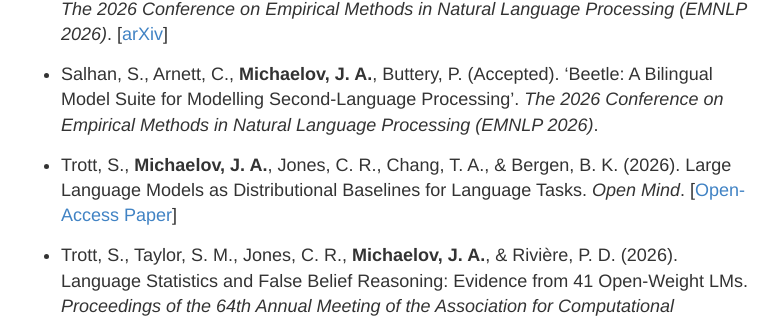
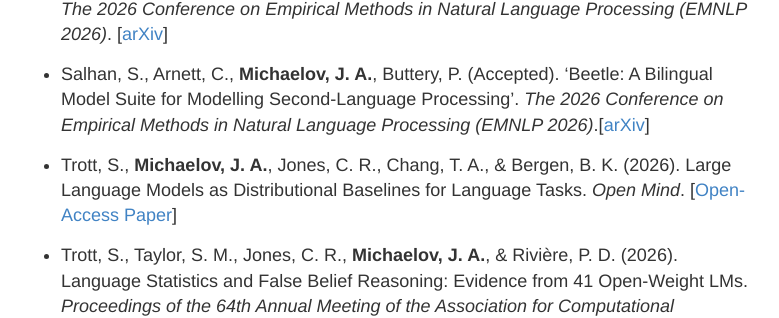
Before and after one commit to jmichaelov/jmichaelov.github.io, a Jekyll site: the page built from work.md, in a window 1280 px wide and 900 px high, scrolled down 453 px. Shown: the part 145-463 px from the top of the window, without its empty margins (249-1028 px from the left). Built offline with Jekyll 4.4.1, drawn with Linux system fonts in a browser that asks for light colours.

Commit message:
Update work.md

```diff
--- a/work.md
+++ b/work.md
@@ -18,7 +18,7 @@ This section covers my academic output ([publications](#publications), [preprint
 
 * **Michaelov, J. A.**, Amo Alonso, C., Chang, T. A., & Levy, R.P. (Accepted). 'Target-Language Generation in Multilingual Models: Activation Steering and Optimal Control'. *The 2026 Conference on Empirical Methods in Natural Language Processing (EMNLP 2026)*. [[arXiv](https://arxiv.org/abs/2609.16967)]
 
-* Salhan, S., Arnett, C., **Michaelov, J. A.**, Buttery, P. (Accepted). 'Beetle: A Bilingual Model Suite for Modelling Second-Language Processing'. *The 2026 Conference on Empirical Methods in Natural Language Processing (EMNLP 2026)*.
+* Salhan, S., Arnett, C., **Michaelov, J. A.**, Buttery, P. (Accepted). 'Beetle: A Bilingual Model Suite for Modelling Second-Language Processing'. *The 2026 Conference on Empirical Methods in Natural Language Processing (EMNLP 2026)*.[[arXiv](https://arxiv.org/abs/2609.22633)]
 
 * Trott, S., **Michaelov, J. A.**, Jones, C. R., Chang, T. A., & Bergen, B. K. (2026). Large Language Models as Distributional Baselines for Language Tasks. *Open Mind*. [[Open-Access Paper](https://doi.org/10.1162/OPMI.a.373)]
 
```
